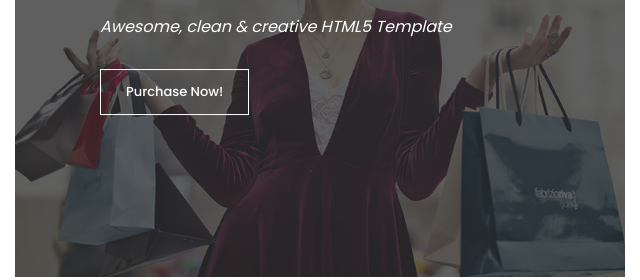
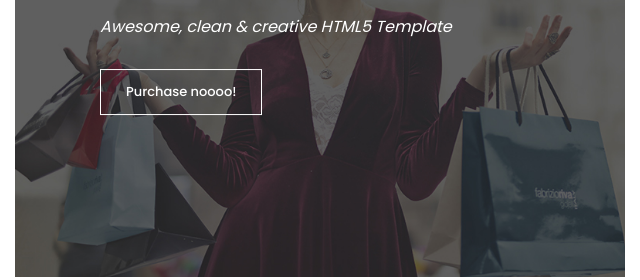
Before and after one commit to dtorresv/OtroTemplete, a plain HTML site: page index.html in a window 1280 px wide. Shown: the part 408-688 px from the top of the page, 0-640 px from the left. Drawn offline with Linux system fonts and the light colour scheme.

Commit message:
Una modificacion

```diff
--- a/index.html
+++ b/index.html
@@ -103,7 +103,7 @@ https://templatemo.com/tm-571-hexashop
                                 <h4>We Are Hexashop</h4>
                                 <span>Awesome, clean &amp; creative HTML5 Template</span>
                                 <div class="main-border-button">
-                                    <a href="#">Purchase Now!</a>
+                                    <a href="#">Purchase noooo!</a>
                                 </div>
                             </div>
                             <img src="assets/images/left-banner-image.jpg" alt="">
```
